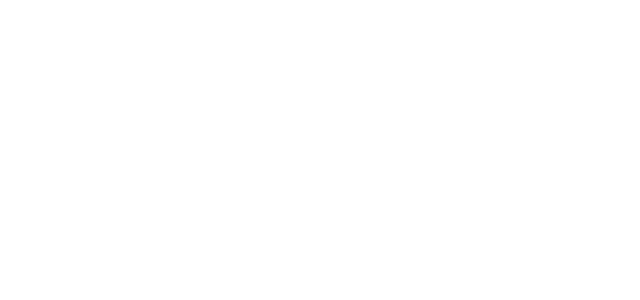
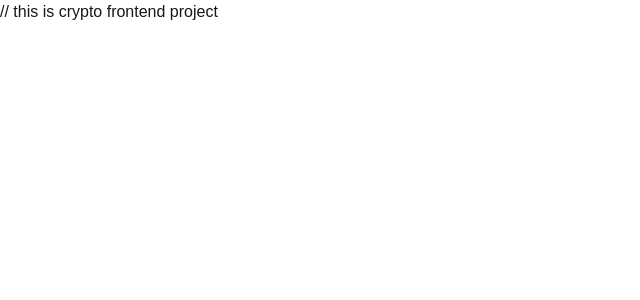
Before and after one commit to Lewi217/Crypto_frontend, a Next.js app: page / in a window 1280 px wide. Shown: the top 300 px of the page, without its empty margins (0-640 px from the left). Built offline with nearby package versions, Linux system fonts and the light colour scheme.

Commit message:
changes made in chatbox.js

```diff
--- a/src/app/components/Chatbox.jsx
+++ b/src/app/components/Chatbox.jsx
@@ -4,7 +4,7 @@
   return (
     <div className='chatbox blur-background large-shadow z-50 bg-[#000518]
     bg-opacity-70 w-[90vw] md:w[]'>
-
+    // this is  crypto frontend project
     </div>
   )
 }
```
